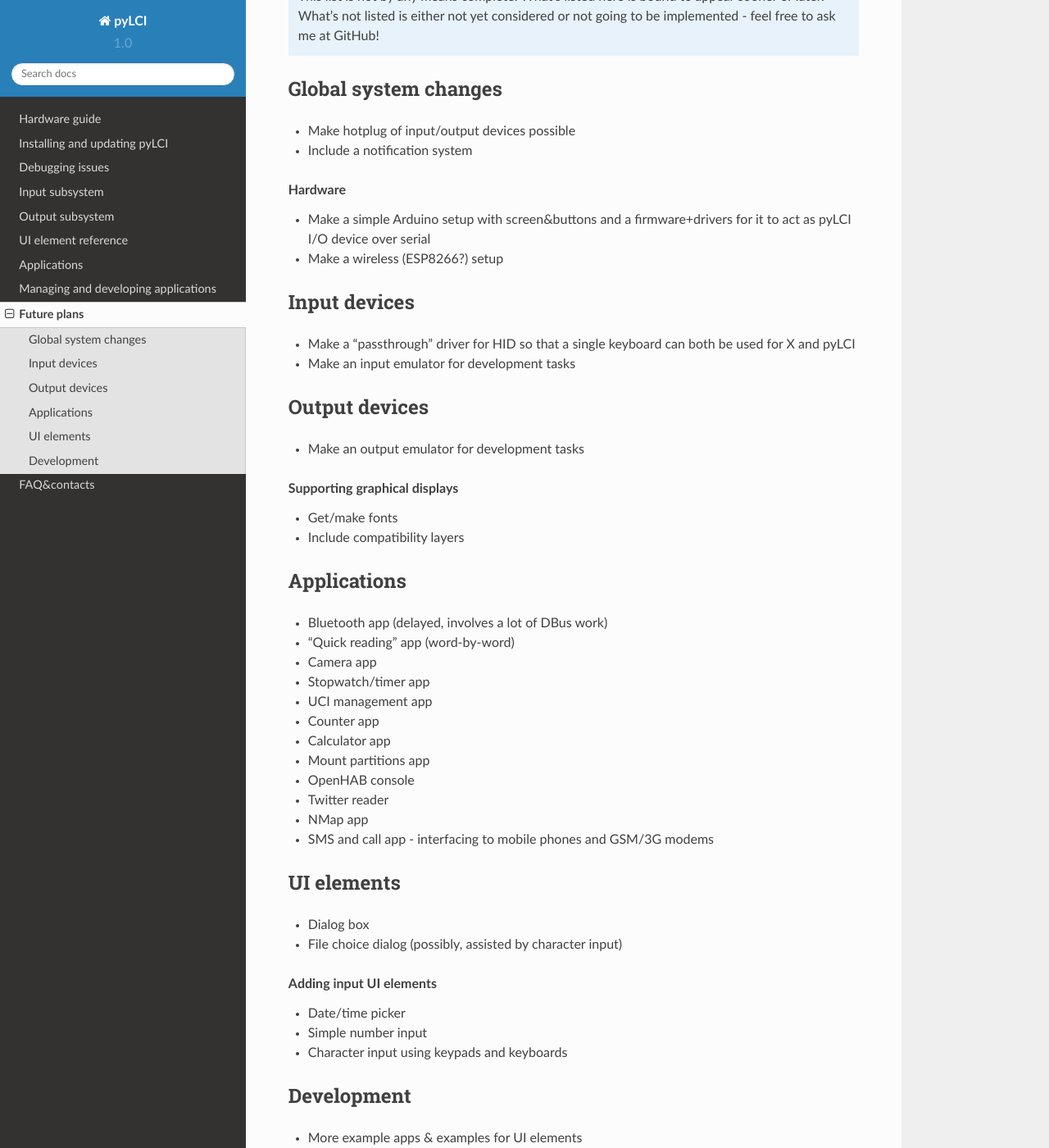
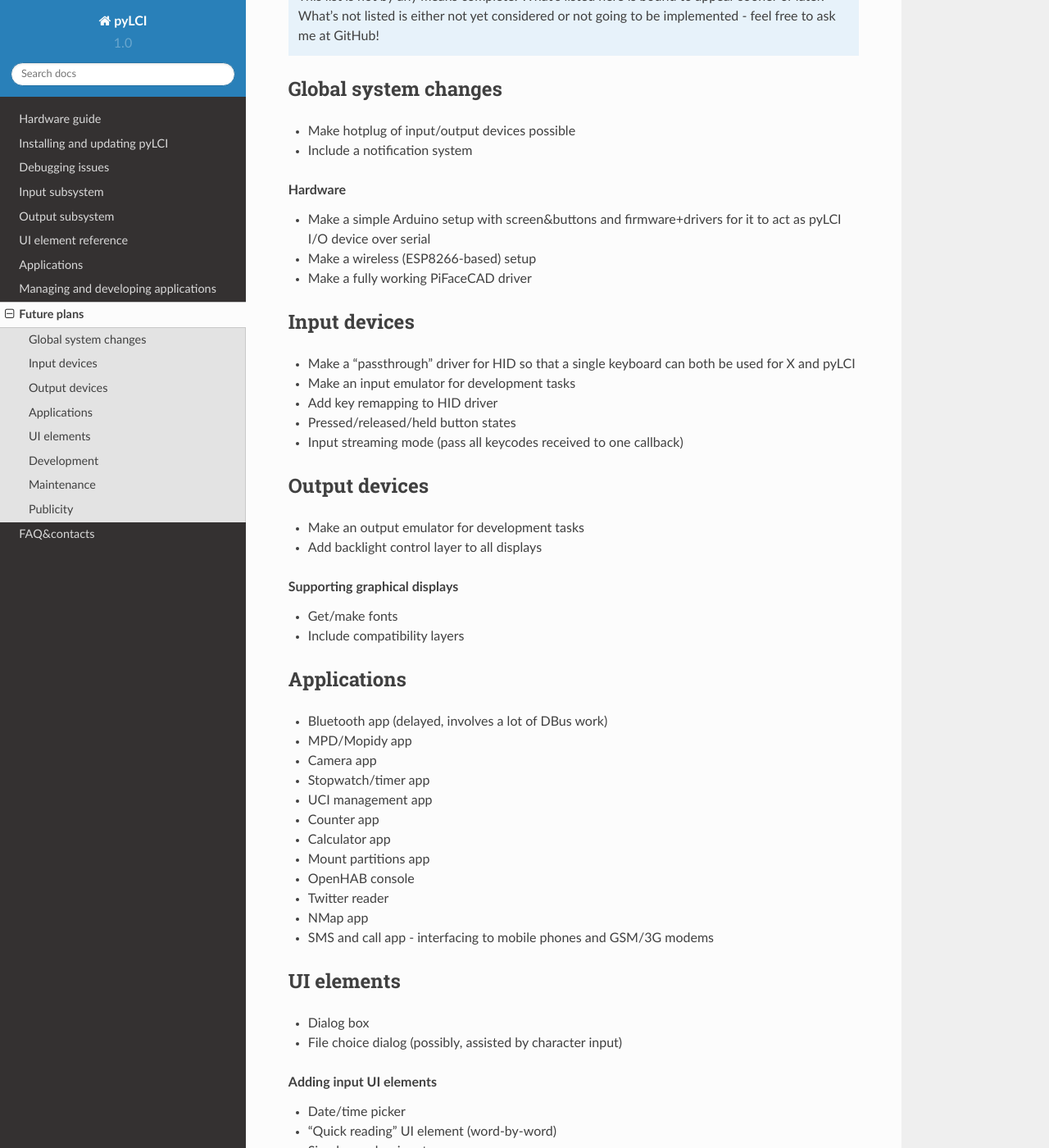
Before and after one commit to CRImier/pyLCI, a Sphinx documentation site: the page built from docs/plans.rst, in a window 1280 px wide and 1400 px high, scrolled down 265 px. Shown: the whole window at 82% size. Built offline with Sphinx 7.4.7 and the Read the Docs theme 2.0.0, drawn with Linux system fonts in a browser that asks for light colours; some of the changed text lies outside the part shown.

Commit message:
Update plans.rst
Had a todo document on my PC for some time, just realised it wasn't in sync with this document

```diff
--- a/docs/plans.rst
+++ b/docs/plans.rst
@@ -15,8 +15,9 @@ Global system changes
 
 .. rubric:: Hardware
 
-* Make a simple Arduino setup with screen&buttons and a firmware+drivers for it to act as pyLCI I/O device over serial
-* Make a wireless (ESP8266?) setup
+* Make a simple Arduino setup with screen&buttons and firmware+drivers for it to act as pyLCI I/O device over serial
+* Make a wireless (ESP8266-based) setup
+* Make a fully working PiFaceCAD driver
 
 ==============
 Input devices
@@ -24,12 +25,17 @@ Input devices
 
 * Make a "passthrough" driver for HID so that a single keyboard can both be used for X and pyLCI
 * Make an input emulator for development tasks
+* Add key remapping to HID driver
+* Pressed/released/held button states
+* Input streaming mode (pass all keycodes received to one callback)
 
 ==============
 Output devices
 ==============
 
 * Make an output emulator for development tasks
+* Add backlight control layer to all displays
+
 
 .. rubric:: Supporting graphical displays
 
@@ -41,7 +47,7 @@ Applications
 ============
 
 * Bluetooth app (delayed, involves a lot of DBus work)
-* "Quick reading" app (word-by-word)
+* MPD/Mopidy app
 * Camera app
 * Stopwatch/timer app
 * UCI management app
@@ -63,16 +69,38 @@ UI elements
 .. rubric:: Adding input UI elements
 
 * Date/time picker
+* "Quick reading" UI element (word-by-word)
 * Simple number input
 * Character input using keypads and keyboards
+* Wraparound for Menu UI element
 
 ============
 Development
 ============
 
 * More example apps & examples for UI elements
+* Guide about input callbacks and 5 main keys
 * An app development course
+* Make a release system
+* More links to UI element usage examples in existing apps
 
 .. rubric:: Integration into projects
 
 * Examples for RPC API wrapper (for integration in any projects running in separate threads)
+
+============
+Maintenance
+============
+
+* Refactor UI elements to use common classes
+* Refactor main.py launcher
+* Clean up comments in UI elements, decide what functions to expose in the docs
+* Make an app for configuring pyLCI on the fly
+
+=========
+Publicity
+=========
+
+* Some videos
+* A website
+* Collection of projects developed with pyLCI
```
